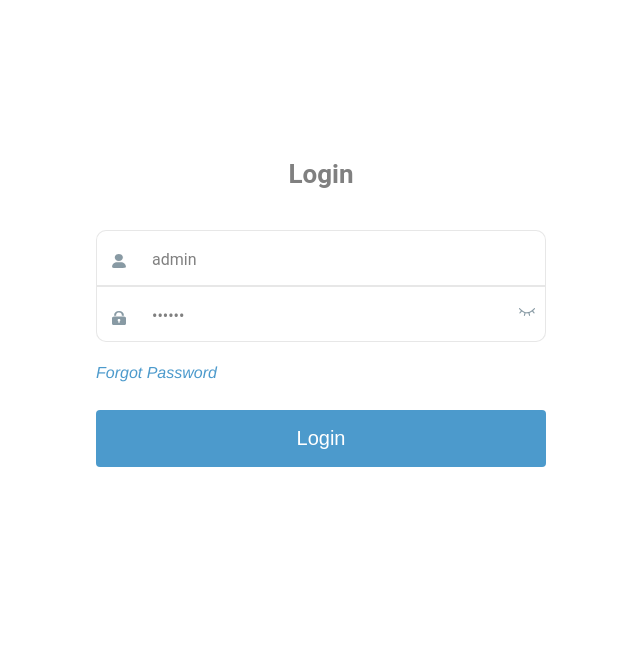
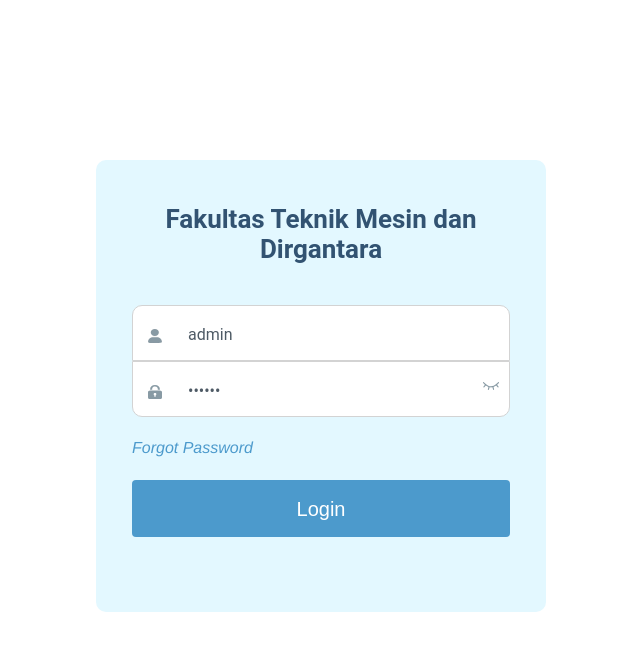
Before and after one commit to BeRay31/ftmd-assessment, a Vue app: page /#/login in a window 1280 px wide. Shown: the top 650 px of the page, without its empty margins (319-959 px from the left). Built offline with nearby package versions, Linux system fonts and the light colour scheme.

Commit message:
minor fixes

```diff
--- a/src/views/login/index.vue
+++ b/src/views/login/index.vue
@@ -2,8 +2,9 @@
   <div class="login-container">
     <el-form ref="loginForm" :model="loginForm" :rules="loginRules" class="login-form" autocomplete="on" label-position="left">
 
+      <div class="form-container">
         <div class="title-container">
-        <h3 class="title">Login</h3>
+          <h3 class="title">Fakultas Teknik Mesin dan Dirgantara</h3>
         </div>
 
         <el-form-item prop="username" class="el-form-item--username">
@@ -50,6 +51,7 @@
         </div>
 
         <el-button :loading="loading" type="primary" style="width:100%;margin-bottom:30px;" @click.native.prevent="handleLogin">Login</el-button>
+      </div>
 
     </el-form>
 
@@ -195,7 +197,7 @@ export default {
 /* Detail see https://github.com/PanJiaChen/vue-element-admin/pull/927 */
 
 $bg:#283443;
-$light_gray: gray;
+$light_gray: lightgray;
 $cursor: #fff;
 $deep_blue: #325372;
 $light_blue: #4c9acc;
@@ -219,7 +221,7 @@ $light_blue: #4c9acc;
       -webkit-appearance: none;
       border-radius: 0px;
       padding: 12px 5px 12px 15px;
-      color: $light_gray;
+      color: #4e5a65;
       height: 57px;
       font-size: 16px;
       font-family: "Roboto";
@@ -239,21 +241,28 @@ $light_blue: #4c9acc;
     border: 0;
   }
 
+  .form-container {
+    border-radius: 10px;
+    padding: 10% 8% 10% 8%;
+    background: #e3f8ff;
+  }
+
   .el-form-item--username {
-    border: 1px solid rgba(27, 27, 27, 0.1);
+    border: 1px solid $light_gray;
     background: white;
     border-top-left-radius: 10px;
     border-top-right-radius: 10px;
-    color: #454545;
+    color: #4e5a65;
     margin-bottom: 0%;
   }
 
   .el-form-item--password {
-    border: 1px solid rgba(27, 27, 27, 0.1);
+    border: 1px solid $light_gray;
     background: white;
     border-bottom-left-radius: 10px;
     border-bottom-right-radius: 10px;
-    color: #454545;
+    margin-top: 0%;
+    color: #4e5a65;
   }
 
   .forgot-password {
@@ -266,6 +275,7 @@ $light_blue: #4c9acc;
 
 <style lang="scss" scoped>
 $bg:#fff;
+$deep_blue: #325372;
 $dark_gray:#889aa4;
 $light_gray:gray;
 
@@ -310,7 +320,7 @@ $light_gray:gray;
     .title {
       font-family: 'Roboto';
       font-size: 26px;
-      color: $light_gray;
+      color: $deep_blue;
       margin: 0px auto 40px auto;
       text-align: center;
       font-weight: bold;
```
Lines whose indentation alone changed are shown as unchanged.
